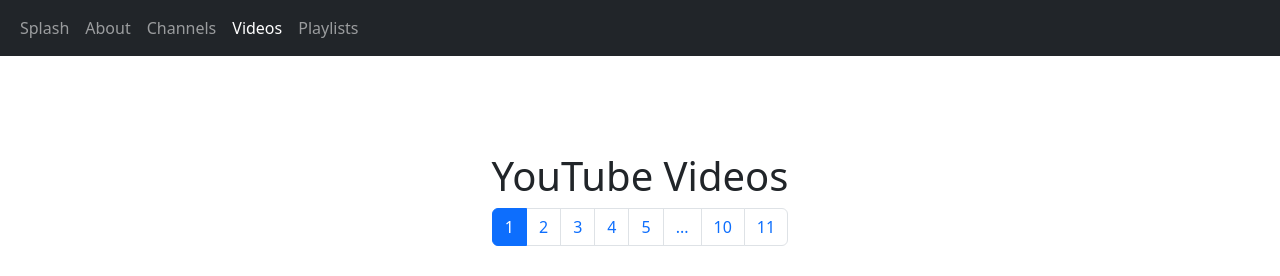
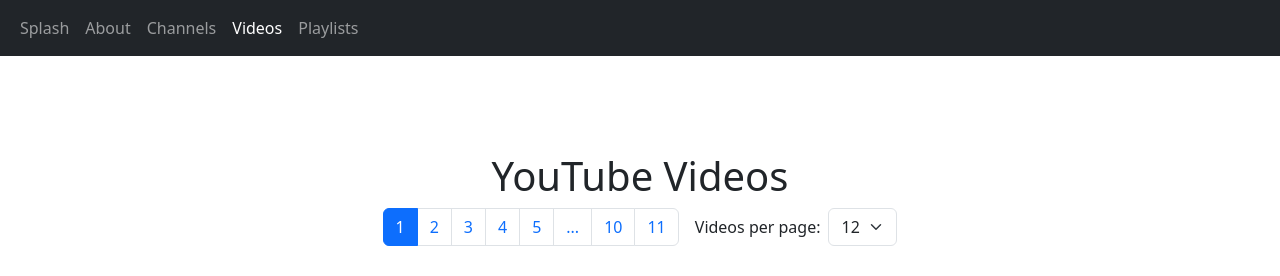
Before and after one commit to alecrliu/ytubedb, a Flask app: page /videos/1 in a window 1280 px wide. Shown: the top 276 px of the page. Run offline with Flask 3, Linux system fonts and the light colour scheme; parts of the project's set-up code (start-up, migrations or seed data) failed here and were passed over; some libraries are stand-ins or nearby versions.

Commit message:
edited main.py and videos.html for new pagination feature allowing user to choose amount of vids per page

```diff
--- a/main.py
+++ b/main.py
@@ -55,7 +55,7 @@
     playlists = Playlist.query.filter_by(channel_id=channelId).all()
     return render_template('channel.html', channel=channel_info, videos=videos, playlists=playlists)
 
-
+'''
 @app.route('/videos/<int:page_num>')  # videos page displays multiple videos
 def showVideos(page_num):
     videos_info = Video.query.paginate(
@@ -63,6 +63,14 @@
     videos_info = Video.query.paginate(
         per_page=12, page=page_num, error_out=True)
     return render_template('videos.html', videos=videos_info, current_page=page_num)
+'''
+@app.route('/videos/<int:page_num>')  # videos page displays multiple videos
+def showVideos(page_num):
+    per_page = request.args.get('per_page', type=int, default=12)
+    videos_info = Video.query.paginate(per_page=per_page, page=page_num, error_out=True)
+    return render_template('videos.html', videos=videos_info, current_page=page_num, per_page=per_page)
+
+
 
 
 @app.route('/video/<string:videoId>')  # video page displays single video
--- a/templates/videos.html
+++ b/templates/videos.html
@@ -44,16 +44,18 @@
         <div class="container">
             <h1 class="fw-light text-center">YouTube Videos</h1>
             <nav aria-label="Page navigation">
-                <ul class="pagination justify-content-center">
+                <div class="d-flex justify-content-center align-items-center">
+                    <!-- Pagination -->
+                    <ul class="pagination mb-0 me-3">
                         {% for page in videos.iter_pages() %}
                             {% if page %}
                                 {% if page == current_page %}
                                     <li class="page-item active bg-darker">
-                                    <a class="page-link active bg-darker" href="{{ url_for('showVideos', page_num=page) }}">{{ page }}</a>
+                                        <a class="page-link active bg-darker" href="{{ url_for('showVideos', page_num=page, per_page=per_page) }}">{{ page }}</a>
                                     </li>
                                 {% else %}
                                     <li class="page-item">
-                                    <a class="page-link" href="{{ url_for('showVideos', page_num=page) }}">{{ page }}</a>
+                                        <a class="page-link" href="{{ url_for('showVideos', page_num=page, per_page=per_page) }}">{{ page }}</a>
                                     </li>
                                 {% endif %}
                             {% else %}
@@ -63,7 +65,22 @@
                             {% endif %}
                         {% endfor %}
                     </ul>
+
+
+                    <!-- Videos per page selection dropdown -->
+                    <div style="display: flex; align-items: center; justify-content: flex-end;">
+                        <label for="perPageSelect" style="margin-right: 8px; white-space: nowrap;">Videos per page:</label>
+                        <select id="perPageSelect" class="form-select" onchange="window.location.href = '{{ url_for('showVideos', page_num=current_page) }}?per_page=' + this.value;">
+                            {% set per_page_options = [6, 12, 24, 48] %}
+                            {% for num in per_page_options %}
+                                <option value="{{ num }}" {% if num|string == request.args.get('per_page', default='12') %}selected{% endif %}>{{ num }}</option>
+                            {% endfor %}
+                        </select>
+                    </div>
+                </div>
             </nav>
+
+
             <div class="row row-cols-1 row-cols-sm-2 row-cols-md-3 g-3 mt-3">
                 {% for video in videos.items %}
                 <div class="col">
```
Lines whose indentation alone changed are shown as unchanged.
